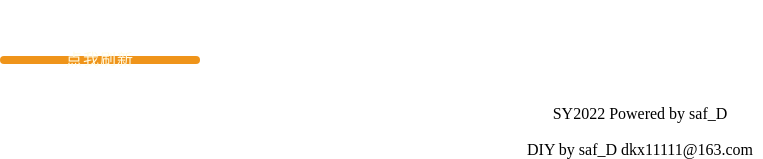
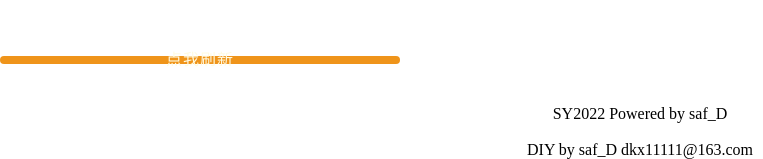
Before and after one commit to saf-D/SAF-END, a plain HTML site: page index.html in a window 1280 px wide. Shown: the part 678-837 px from the top of the page, 0-763 px from the left. Drawn offline with nearby package versions, Linux system fonts and the light colour scheme.

Commit message:
Update index.html

```diff
--- a/index.html
+++ b/index.html
@@ -98,7 +98,7 @@
         button {
     background-color: #ef941a;
     color: #fffbe2;
-    width: 200px;
+    width: 400px;
     position: relative;
     border-radius: 5px;
     margin: 0;
@@ -110,6 +110,7 @@
     font-size: 16px;
     text-transform: uppercase;
     letter-spacing: 1px;
+    align: center;
 }
 button:hover,
 button:focus {
@@ -159,7 +160,7 @@ button:active {
     </div>
     <script src="https://cdn.bootcss.com/vue/2.6.11/vue.min.js"></script>
 <script src="https://lab.magiconch.com/nbnhhsh/nbnhhsh.user.js"></script></br></br></br>
-<button width = "100%" type="button" id="button" onclick="location.reload ();">
+<button type="button" id="button" onclick="location.reload ();">
     <p>点我刷新</p>
 </button>
 </br></br></br>
```
